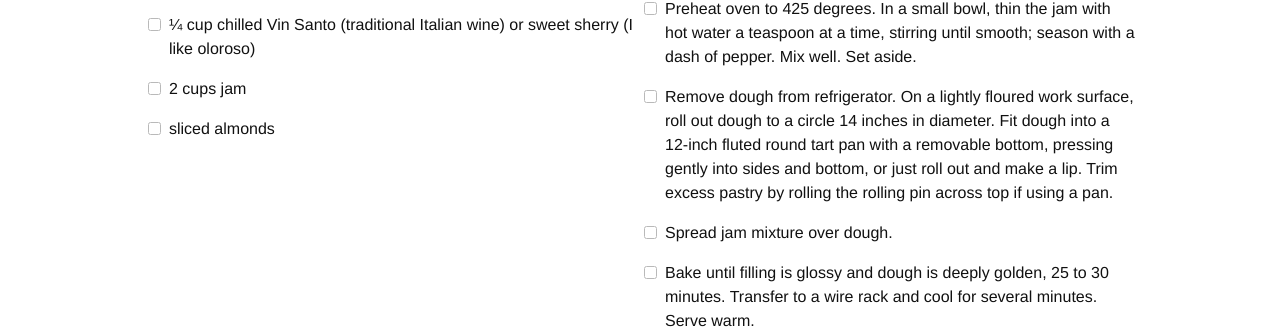
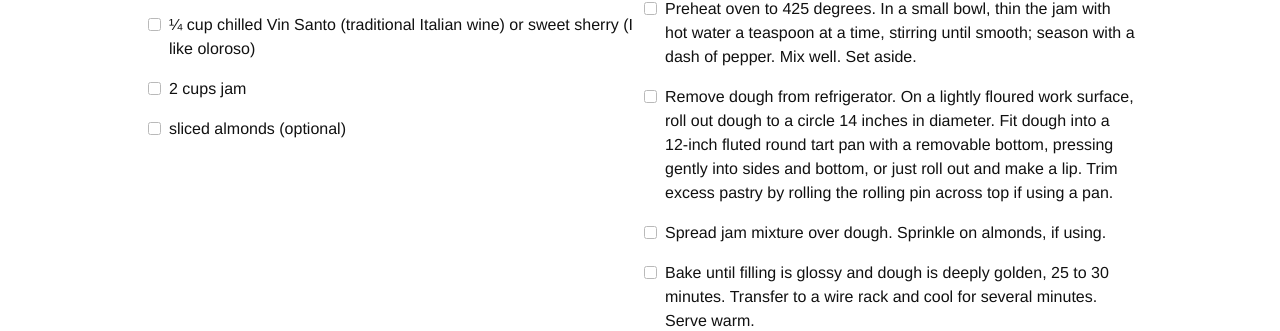
Before and after one commit to edinel/recipes, a Jekyll site: the page built from _recipes/JamCrostata.md, in a window 1280 px wide. Shown: the part 1487-1818 px from the top of the page. Built offline with Jekyll 4.4.1, drawn with Linux system fonts in a browser that asks for light colours; nearby versions of some CDN libraries; some web fonts are replaced.

Commit message:
A few quick edits

```diff
--- a/_recipes/JamCrostata.md
+++ b/_recipes/JamCrostata.md
@@ -13,14 +13,15 @@ ingredients:
     - 3 large egg yolks
     - "&frac14; cup chilled Vin Santo (traditional Italian wine) or sweet sherry (I like oloroso)"
     - 2 cups jam
-    - sliced almonds
+    - sliced almonds (optional)
 
 directions:
     - "In the bowl of a food  processor, combine flour, sugar, salt, and zest; pulse 2 or 3 times to  mix. Add butter; pulse until mixture resembles coarse meal."
     - "In a small bowl, beat egg yolks  with Vin Santo. With machine running, add to flour mixture; process  until dough comes together and pulls away from sides of bowl, 5 to 6  seconds. Turn dough out onto work surface; shape into disc. Cover with  plastic wrap, and refrigerate for at least 30 minutes."
+
     - "Preheat oven to 425  degrees.  In a small bowl, thin the jam with hot water a teaspoon at a time,  stirring until smooth; season with a dash of pepper. Mix well. Set  aside."
     - "Remove dough from refrigerator.  On a lightly floured work surface, roll out dough to a circle 14 inches in diameter. Fit dough into a 12-inch fluted round tart pan with a  removable bottom, pressing gently into sides and bottom, or just roll out and make a lip. Trim excess  pastry by rolling the rolling pin across top if using a pan."
-    - "Spread jam mixture over  dough."
+    - "Spread jam mixture over  dough.  Sprinkle on almonds, if using."
     - "Bake until filling is glossy  and dough is deeply golden, 25 to 30 minutes. Transfer to a wire rack  and cool for several minutes. Serve warm."
 ---
 
```
